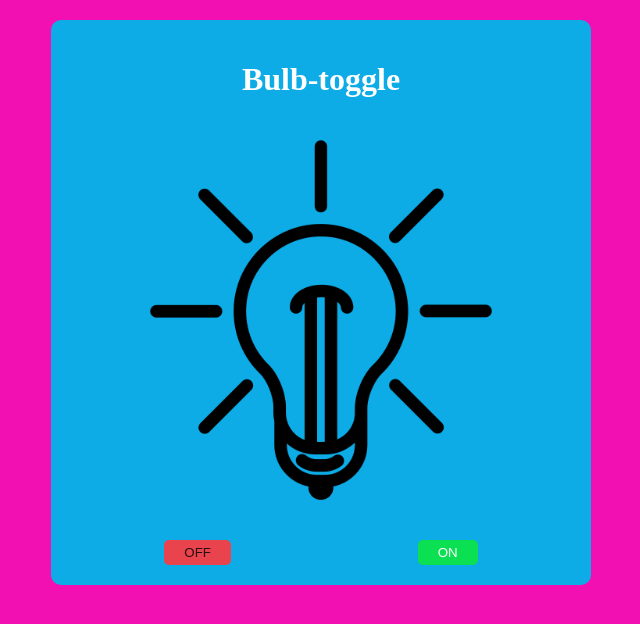
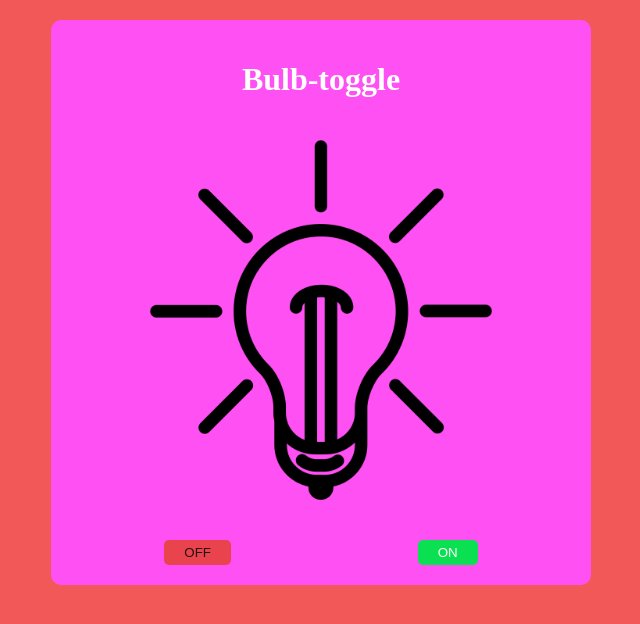
Before and after one commit to Abhisanap25/ASS-21, a plain HTML site: page index.html in a window 1280 px wide. Both pictures are taken after a click on the button "OFF". Shown: the whole page, without its empty margins (319-959 px from the left). Drawn offline with Linux system fonts and the light colour scheme.

Commit message:
css code added

```diff
--- a/index.html
+++ b/index.html
@@ -41,11 +41,11 @@
             color: rgb(39, 14, 14);
         }
      </style>
-</head
+</head>
 <body id="body">
     <div class="container" id="container">
         <h1 class="center" id="center">Bulb-toggle</h1>
-        <img src="idea.png" alt="bulb" id="bulb">
+         <img src="idea.png" alt="bulb" id="bulb">
 
         <div class="btncenter">
 
@@ -54,3 +54,23 @@
 
         </div>
     </div>
+
+   <script>
+   function toggle (turnOn){
+    document.getElementById("bulb").src= turnOn
+    ? "idea.png"
+    : "idea.png";
+    document.getElementById("body").style.backgroundColor = turnOn
+    ? "#B4FCFF"
+    : "#F25858"
+    document.getElementById("container").style.backgroundColor = turnOn
+    ? "#fff"
+    : " #FF50F3";
+     document.getElementById("center").style.color = turnOn
+     ? "#000"
+     : "#fff";
+
+   }
+</script>
+</body>
+</html>
```
